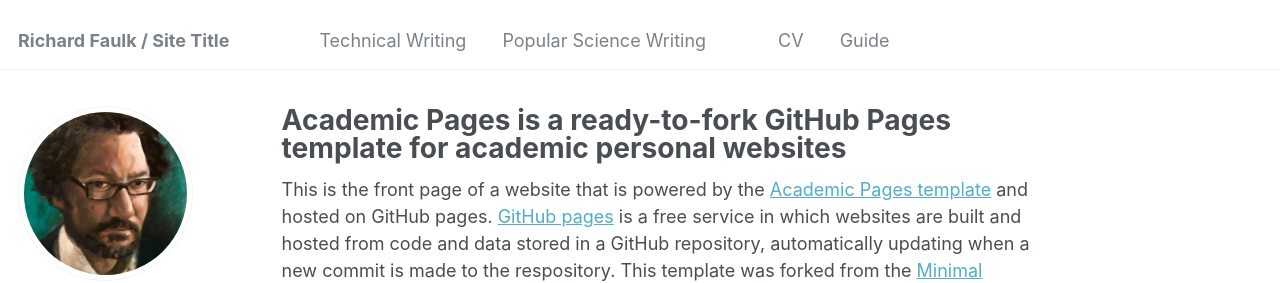
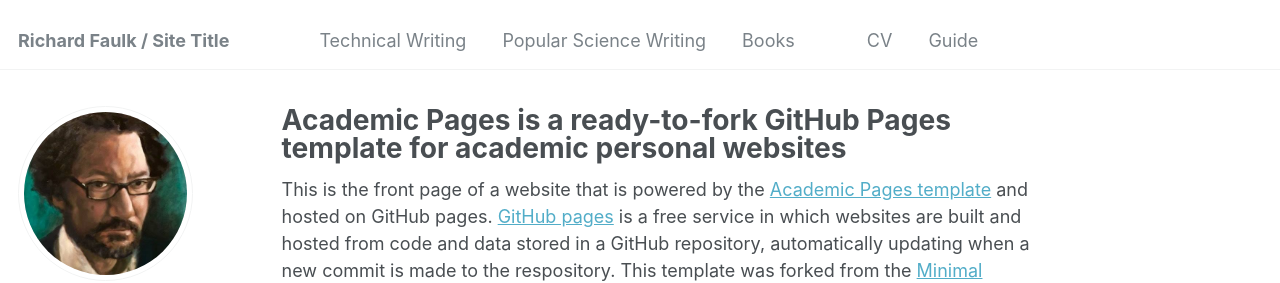
Before and after one commit to RichardKF/richardkf.github.io, a Jekyll site: the page built from _pages/about.md, in a window 1280 px wide. Shown: the top 283 px of the page. Built offline with Jekyll 4.4.1, drawn with Linux system fonts in a browser that asks for light colours.

Commit message:
Update navigation.yml

```diff
--- a/_data/navigation.yml
+++ b/_data/navigation.yml
@@ -8,6 +8,9 @@ main:
 
   - title: "Popular Science Writing"
     url: /popularSci/
+
+  - title: "Books"
+    url: /books/
 
   # - title: "Talks"
   #  url: /talks/
```
